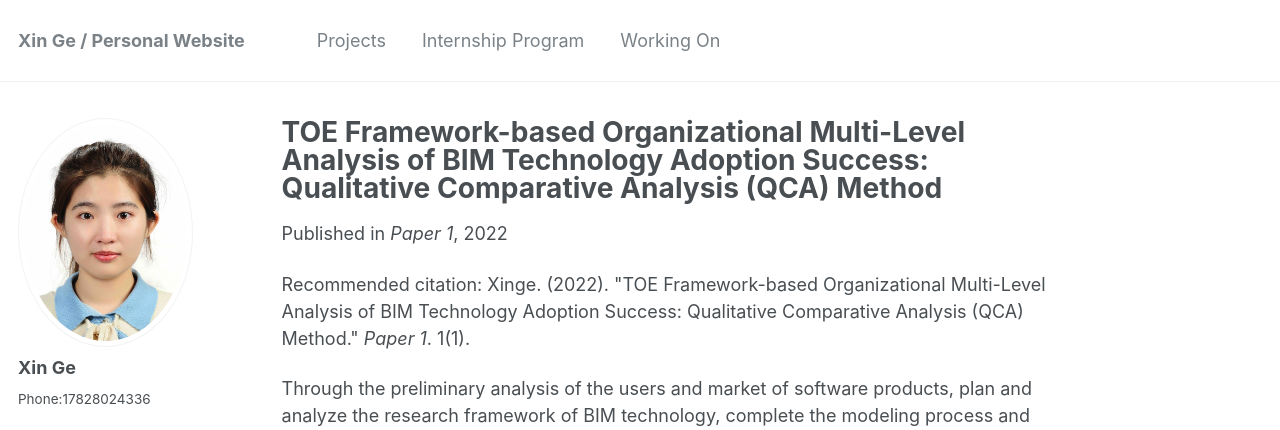
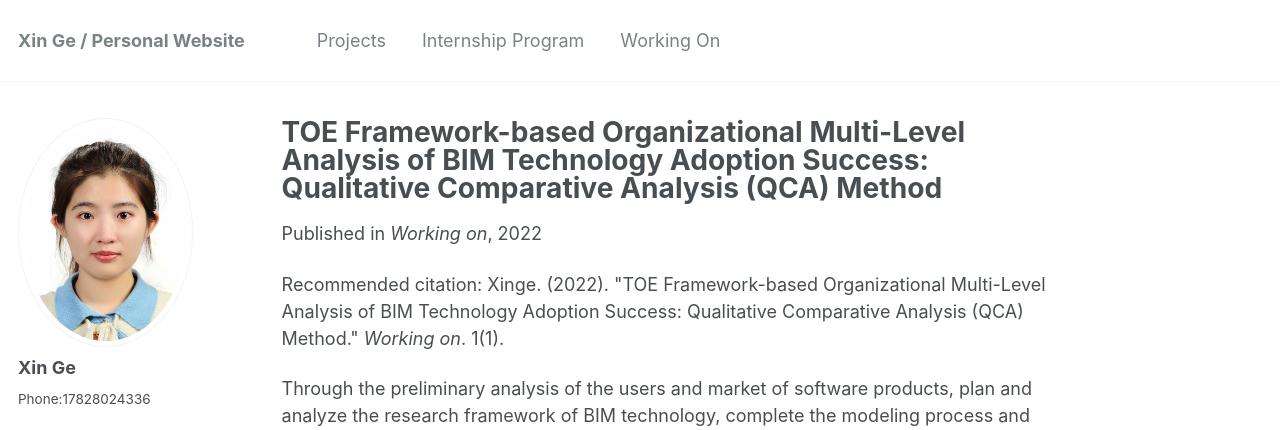
Before and after one commit to Esther0630/Esther0630.github.io, a Jekyll site: the page built from _publications/2009-10-01-paper-title-number-1.md, in a window 1280 px wide and 900 px high. Shown: the top 430 px of the window. Built offline with Jekyll 4.4.1, drawn with Linux system fonts in a browser that asks for light colours; a file with an impossible date is left out.

Commit message:
Update 2009-10-01-paper-title-number-1.md

```diff
--- a/_publications/2009-10-01-paper-title-number-1.md
+++ b/_publications/2009-10-01-paper-title-number-1.md
@@ -4,8 +4,8 @@ collection: publications
 permalink: /publication/2009-10-01-paper-title-number-1
 excerpt: 'Through the early analysis of software product users, plan and analyze the research framework of BIM, and complete the modeling process and design.'
 date: 2022-12-01
-venue: 'Paper 1'
-citation: 'Xinge. (2022). &quot;TOE Framework-based Organizational Multi-Level Analysis of BIM Technology Adoption Success: Qualitative Comparative Analysis (QCA) Method.&quot; <i>Paper 1</i>. 1(1).'
+venue: 'Working on'
+citation: 'Xinge. (2022). &quot;TOE Framework-based Organizational Multi-Level Analysis of BIM Technology Adoption Success: Qualitative Comparative Analysis (QCA) Method.&quot; <i>Working on</i>. 1(1).'
 ---
 Through the preliminary analysis of the users and market of software products, plan and analyze the research framework of BIM technology, complete the modeling process and design, and complete the TOE Framework-based Organizational Multi-Level Analysis
 of BIM Technology Adoption Success: Qualitative Comparative Analysis (QCA) Method. It is currently an expert external reviewer in
```
